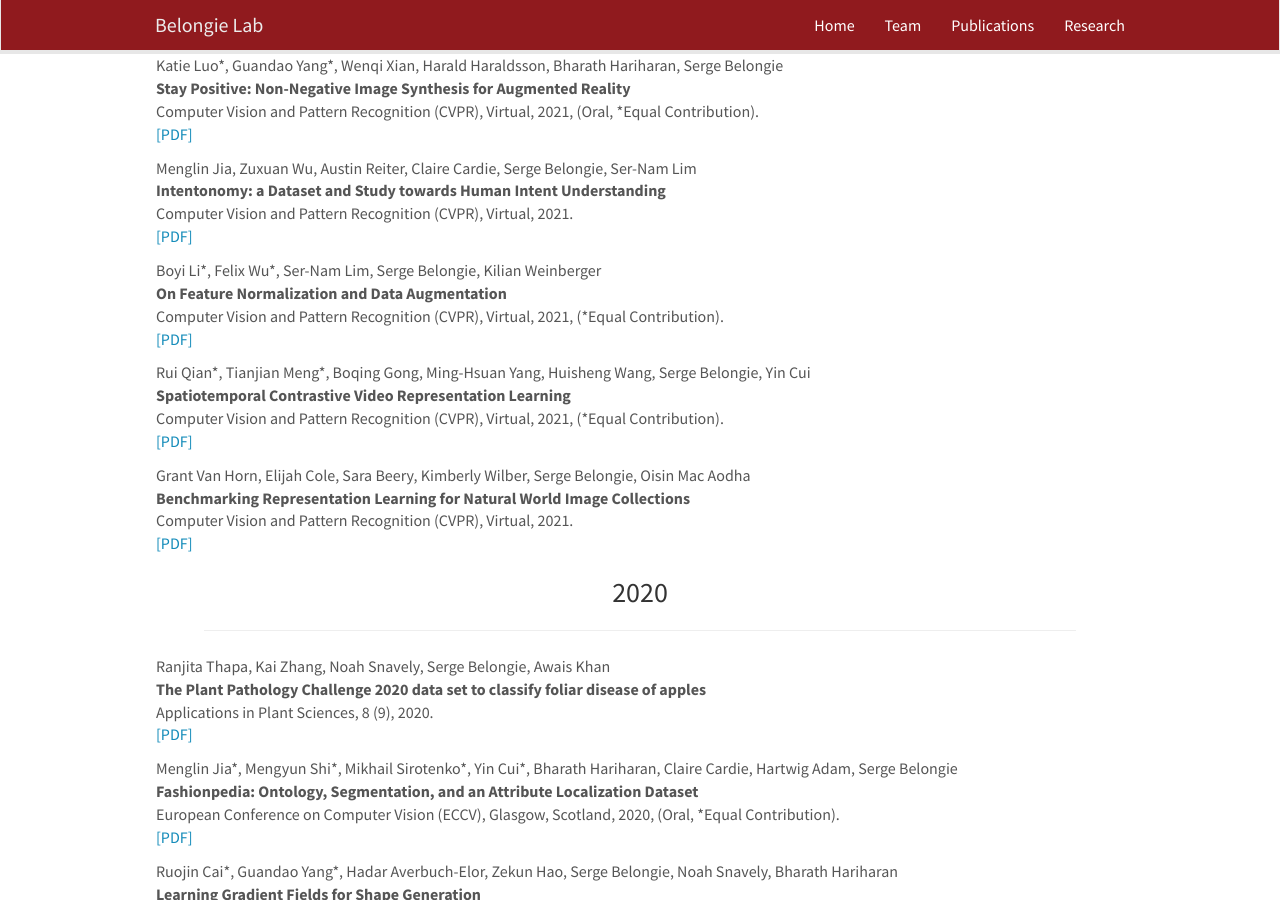
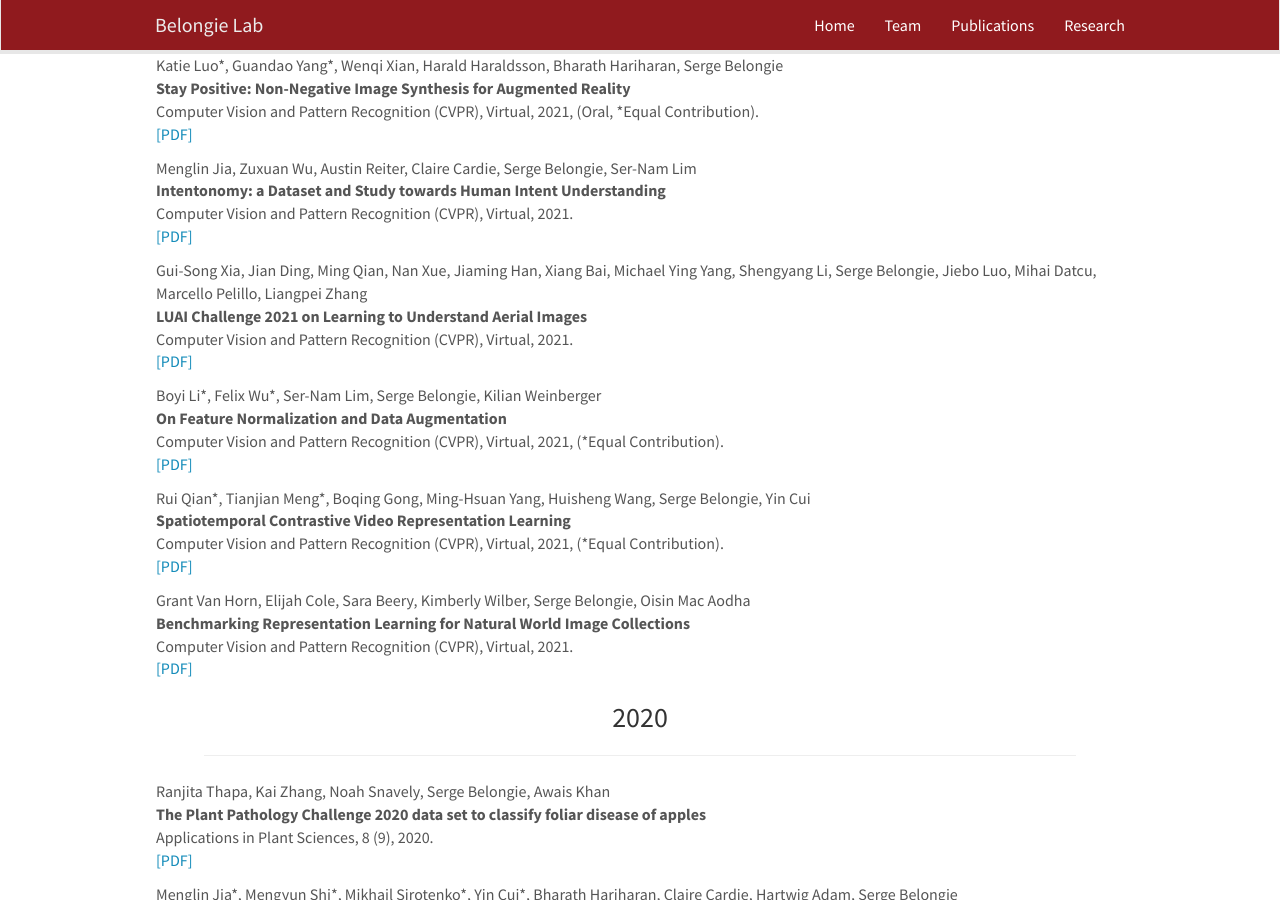
Before and after one commit to BelongieLab/belongielab.github.io, a Jekyll site: the page built from _pages/publications.md, in a window 1280 px wide and 900 px high, scrolled down 626 px. Built offline with Jekyll 4.4.1, drawn with Linux system fonts in a browser that asks for light colours; nearby versions of some CDN libraries.

Commit message:
added Xia2021

```diff
--- a/_data/publist.yml
+++ b/_data/publist.yml
@@ -73,6 +73,19 @@
   pub_type: conference
   ref: Jia2021
   title: 'Intentonomy: a Dataset and Study towards Human Intent Understanding'
+  venue: 'Computer Vision and Pattern Recognition (CVPR), Virtual, '
+  year: '2021'
+- address: Virtual
+  author: Gui-Song Xia, Jian Ding, Ming Qian, Nan Xue, Jiaming Han, Xiang Bai, Michael Ying Yang, Shengyang Li, Serge Belongie, Jiebo Luo, Mihai Datcu, Marcello Pelillo, Liangpei Zhang
+  booktitle: Computer Vision and Pattern Recognition (CVPR)
+  date: '2021-06-21'
+  keywords: aerial images, object detection
+  link:
+    display: PDF
+    url: https://openaccess.thecvf.com/content/ICCV2021W/LUAI/papers/Xia_LUAI_Challenge_2021_on_Learning_To_Understand_Aerial_Images_ICCVW_2021_paper.pdf
+  pub_type: conference
+  ref: Xia2021
+  title: LUAI Challenge 2021 on Learning to Understand Aerial Images
   venue: 'Computer Vision and Pattern Recognition (CVPR), Virtual, '
   year: '2021'
 - address: Virtual
```
